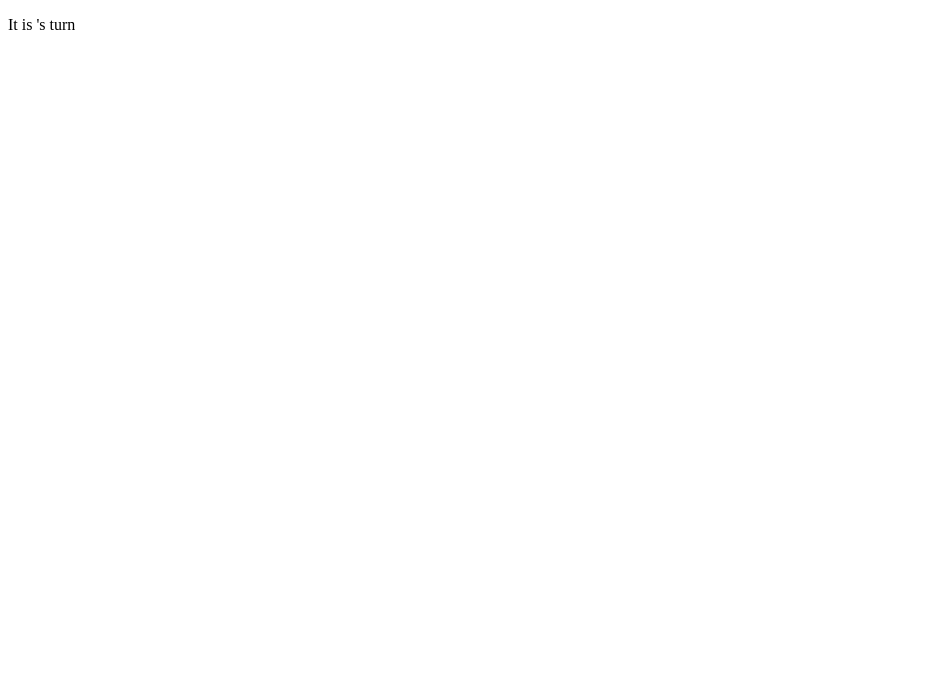
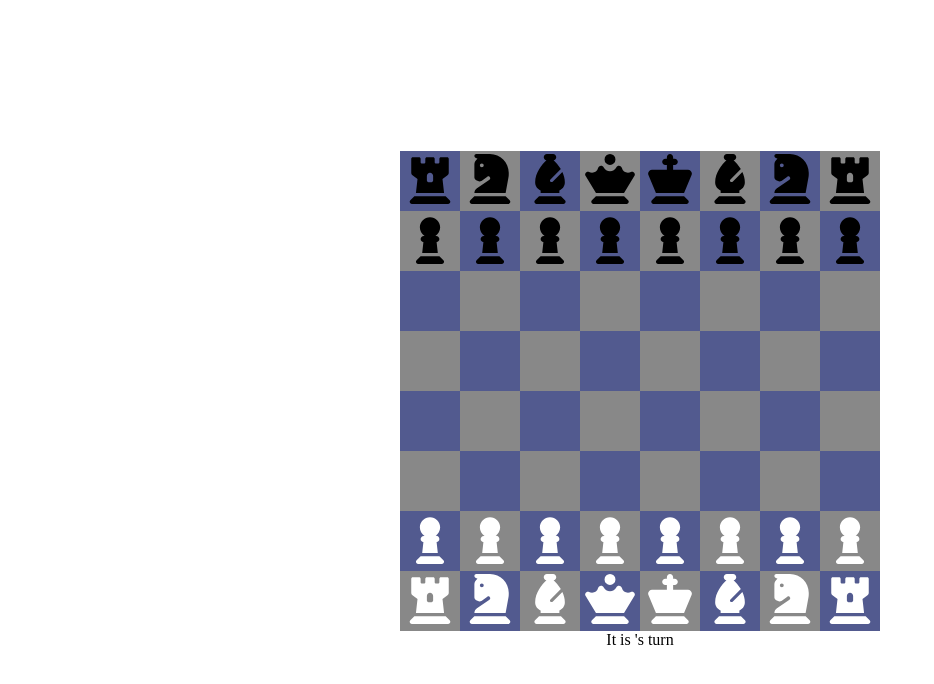
Before and after one commit to Vlakoosh/js-chess, a plain HTML site: page index.html in a window 1280 px wide. Shown: the whole page, without its empty margins (0-934 px from the left). Drawn offline with Linux system fonts and the light colour scheme.

Commit message:
update. board working, pieces and board colored draggable pieces

```diff
--- a/app.js
+++ b/app.js
@@ -1,4 +1,4 @@
-const gameboard = document.querySelector("#player");document.querySelector("#gameboard");
+const gameboard =document.querySelector("#gameboard");
 const currentTurnDisplay = document.querySelector("#player");
 const infoDisplay = document.querySelector("#infoDisplay");
 
@@ -14,3 +14,49 @@ const startPieces = [
     pawn,   pawn,   pawn,   pawn,   pawn,   pawn,   pawn,   pawn    ,
     rook,   knight, bishop, queen,  king,   bishop, knight, rook    ,
 ]
+
+function createBoard() {
+    startPieces.forEach((startPiece, i) => {
+        const square = document.createElement('div');
+        square.innerHTML = startPiece;
+        square.firstChild && square.firstChild.setAttribute('draggable', true)
+        square.setAttribute('square-id', i);
+
+        const row = Math.floor( (63 - i) / 8) + 1;
+        if (row % 2 === 0){
+            square.classList.add(i % 2 === 0 ? "black" : "white")
+        }
+        else {
+            square.classList.add(i % 2 === 0 ? "white" : "black")
+        }
+        square.classList.add('square');
+
+        if (i < 16) {
+            square.firstChild.firstChild.classList.add('black-piece')
+        }
+        if (64 - i <= 16){
+            square.firstChild.firstChild.classList.add('white-piece')
+        }
+
+        gameboard.appendChild(square);
+    })
+}
+
+createBoard();
+
+
+
+
+const allSquares = document.querySelectorAll("#gameboard .square");
+
+allSquares.forEach(square => {
+    square.addEventListener('dragstart', dragStart)
+})
+
+let startPosition;
+let draggedElement;
+
+function dragStart (e) {
+    startPosition = e.target.parentNode.getAttribute('square-id');
+    draggedElement = e.target
+}
--- a/index.html
+++ b/index.html
@@ -3,12 +3,15 @@
 <head>
     <meta charset="UTF-8">
     <title>Chess</title>
+    <link rel="stylesheet" href="style.css">
 </head>
 <body>
+<div class="game-container">
+    <div id="gameboard"></div>
+    <p>It is <span id="player"></span>'s turn</p>
+    <p id="infoDisplay"></p>
+</div>
 
-<div id="gameboard"></div>
-<p>It is <span id="player"></span>'s turn</p>
-<p id="infoDisplay"></p>
 
 <script src="pieces.js"></script>
 <script src="app.js"></script>
--- a/style.css
+++ b/style.css
@@ -0,0 +1,56 @@
+:root {
+    --tile-size: 60px;
+}
+
+* {
+    margin: 0;
+    padding: 0;
+}
+
+.game-container {
+
+    width: 100%;
+    height: 100vh;
+    display: flex;
+    flex-direction: column;
+    justify-content: center;
+    align-items: center;
+}
+
+#gameboard {
+    width: calc(var(--tile-size)*8);
+    height: calc(var(--tile-size)*8);
+    background-color: black;
+    display: flex;
+    flex-wrap: wrap;
+}
+
+.square {
+    width: var(--tile-size);;
+    height: var(--tile-size);
+    display: flex;
+    justify-content: center;
+    align-items: center;
+}
+
+.square svg {
+    width: calc(var(--tile-size) - 10px);
+    height: calc(var(--tile-size) - 10px);
+}
+
+.white {
+    background-color: #888888;
+}
+
+.black {
+    background-color: #525a8f;
+}
+
+.white-piece {
+    fill: white;
+}
+
+.black-piece {
+    fill: black;
+
+}
```
